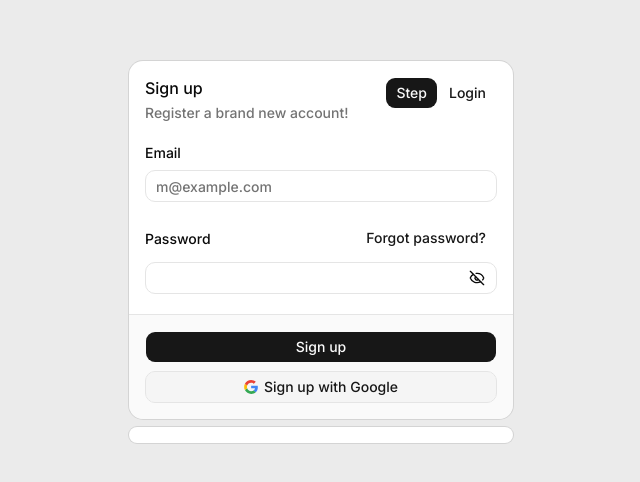
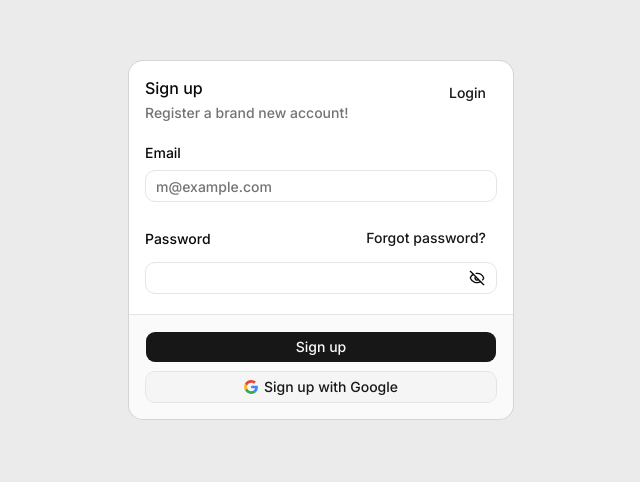
Before and after one commit to AlienTheBetrayer/messenger, a Next.js app in the folder apps/web/: page /signup in a window 1280 px wide. Shown: the part 148-630 px from the top of the page, without its empty margins (319-959 px from the left). Built offline with nearby package versions, Linux system fonts and the light colour scheme.

Commit message:
Verify form animations fixed + dependency on auth form

```diff
--- a/apps/web/package.json
+++ b/apps/web/package.json
@@ -26,6 +26,7 @@
 		"date-fns": "^4.2.1",
 		"embla-carousel-react": "^8.6.0",
 		"lucide-react": "^1.16.0",
+		"motion": "^12.40.0",
 		"next": "16.2.6",
 		"next-themes": "^0.4.6",
 		"radix-ui": "^1.4.3",
--- a/apps/web/src/features/auth/ui/AuthOrchestrator.tsx
+++ b/apps/web/src/features/auth/ui/AuthOrchestrator.tsx
@@ -11,18 +11,32 @@ type Props = {
 
 export const AuthOrchestrator = ({ type }: Props) => {
 	// states
-	const [step, setStep] = useQueryState("step");
+	const [step] = useQueryState("step");
 
 	// jsx
 	return (
 		<div className="flex flex-col gap-2 w-full max-w-sm *:w-full">
-			<Card>
+			<Card className="z-1">
 				<AuthForm type={type} />
 			</Card>
 
 			<div
 				className="grid w-full transition-all duration-300"
-				style={{ gridTemplateRows: step === "verify" ? "1fr" : "0fr" }}
+				style={
+					step === "verify"
+						? {
+								gridTemplateRows: "1fr",
+								scale: 1,
+								opacity: 1,
+								translate: `0px 0px`,
+							}
+						: {
+								gridTemplateRows: "0fr",
+								scale: 0.8,
+								opacity: 0,
+								translate: `0px -100px`,
+							}
+				}
 			>
 				<Card className="min-h-0!">
 					<VerifyForm />
--- a/apps/web/src/features/auth/ui/auth/AuthFormHeader.tsx
+++ b/apps/web/src/features/auth/ui/auth/AuthFormHeader.tsx
@@ -21,22 +21,12 @@ export const AuthFormHeader = ({ type }: Props) => {
 	// jsx variants
 	const variant = AuthFormVariants[type];
 
-	//// TODO: DELETE
-	// states
-	const [step, setStep] = useQueryState("step");
-
 	// jsx
 	return (
 		<CardHeader>
 			<CardTitle>{variant.title}</CardTitle>
 			<CardDescription>{variant.description}</CardDescription>
 			<CardAction>
-				<Button
-					type="button"
-					onClick={() => setStep(step === "verify" ? null : "verify")}
-				>
-					Step
-				</Button>
 				<Button
 					variant="link"
 					asChild
--- a/apps/web/src/features/auth/ui/verify/VerifyForm.tsx
+++ b/apps/web/src/features/auth/ui/verify/VerifyForm.tsx
@@ -2,26 +2,35 @@ import { useAuthFormProvider } from "@/features/auth/providers/AuthFormProvider"
 import { VerifyFormContent } from "@/features/auth/ui/verify/VerifyFormContent";
 import { VerifyFormFooter } from "@/features/auth/ui/verify/VerifyFormFooter";
 import { VerifyFormHeader } from "@/features/auth/ui/verify/VerifyFormHeader";
+import { VerifySchema } from "@gravity/shared";
 import axios from "axios";
-import { useCallback, useState } from "react";
+import { useCallback } from "react";
 
 export const VerifyForm = () => {
-	const [code, setCode] = useState<string>("");
-	const { verifyForm } = useAuthFormProvider();
+	const { verifyForm, authForm } = useAuthFormProvider();
 
 	// submit fn
-	const onSubmit = useCallback(async () => {
+	const onSubmit = useCallback(
+		async (data: VerifySchema) => {
+			const isValid = await authForm.trigger();
+
+			if (!isValid) {
+				return;
+			}
+
 			const values = verifyForm.getValues();
 			await axios.post(
 				"/api/auth/signup",
 				{ email: values.email, password: values.password },
 				{
 					params: {
-					code,
+						code: data.code,
 					},
 				},
 			);
-	}, [verifyForm, code]);
+		},
+		[verifyForm, authForm],
+	);
 
 	// jsx
 	return (
--- a/apps/web/src/features/auth/ui/verify/VerifyFormContent.tsx
+++ b/apps/web/src/features/auth/ui/verify/VerifyFormContent.tsx
@@ -1,12 +1,5 @@
 import { useAuthFormProvider } from "@/features/auth/providers/AuthFormProvider";
-import {
-	Button,
-	CardContent,
-	Field,
-	FieldError,
-	FieldLabel,
-	Input,
-} from "@/shared";
+import { CardContent, Field, FieldError, FieldLabel, Input } from "@/shared";
 import { Controller } from "react-hook-form";
 
 export const VerifyFormContent = () => {
@@ -25,6 +18,7 @@ export const VerifyFormContent = () => {
 							{...field}
 							id="code"
 							type="text"
+							aria-invalid={fieldState.invalid}
 							placeholder="######"
 						/>
 						{fieldState.error && <FieldError errors={[fieldState.error]} />}
--- a/apps/web/src/features/auth/ui/verify/VerifyFormHeader.tsx
+++ b/apps/web/src/features/auth/ui/verify/VerifyFormHeader.tsx
@@ -16,7 +16,7 @@ export const VerifyFormHeader = () => {
 	return (
 		<CardHeader>
 			<CardTitle>Verify</CardTitle>
-			<CardDescription>Enter the code sent to your email</CardDescription>
+			<CardDescription>Enter the code sent to your email.</CardDescription>
 			<CardAction>
 				<Button
 					className="w-6! h-6! p-0!"
```
Also changed, not shown: apps/web/src/features/auth/providers/AuthFormProvider.tsx (+6 -5 lines), 2 other files (tests, documents, lock files or other folders). Lines whose indentation alone changed are shown as unchanged.
